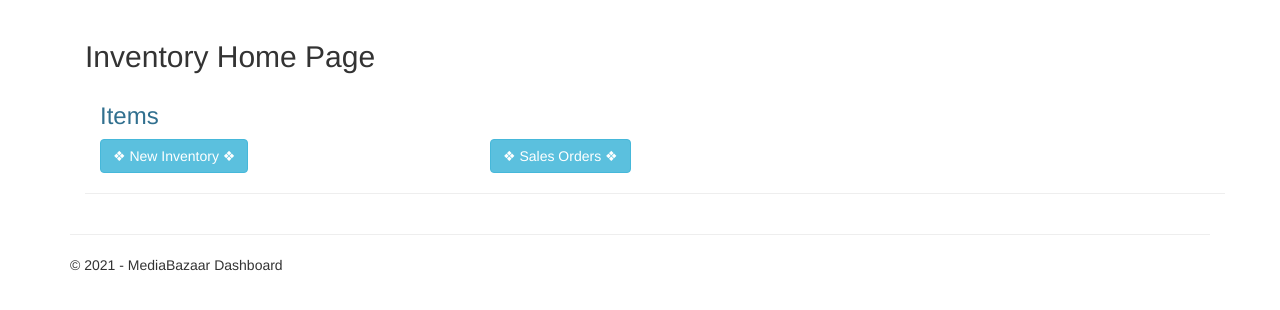
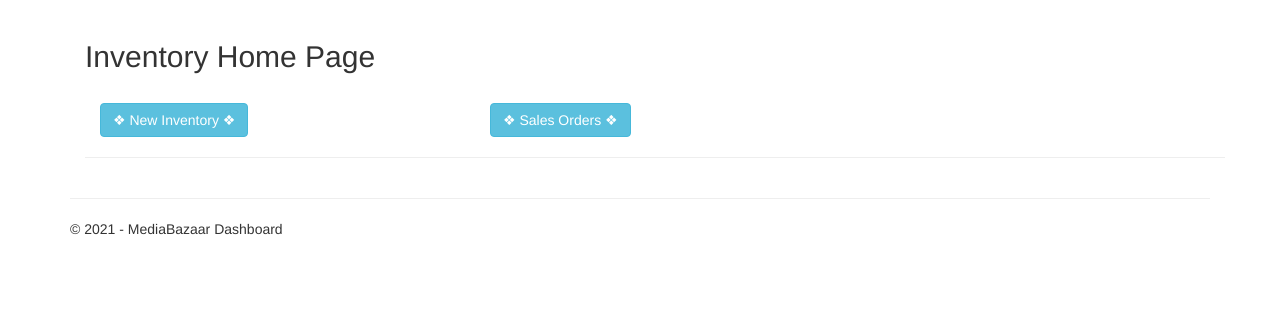
Before and after one commit to Shelton-Classroom/amazon-dashboard-amazon, an ASP.NET MVC app: template Amazon_Dashboard/Amazon_WebApp/Amazon_WebApp/Areas/Inventory/Views/Inventory/Index.cshtml in a window 1280 px wide. Shown: the part 102-412 px from the top of the page. Run offline with ASP.NET Core 8 and stand-ins for ASP.NET MVC 5, Linux system fonts and the light colour scheme; the template is opened without the code that fills it, so the values that code supplies are empty; the project's own start-up code is not run, and a stand-in starts its controllers and pages; some libraries are stand-ins or nearby versions.

Commit message:
Committ All

```diff
--- a/Amazon_Dashboard/Amazon_WebApp/Amazon_WebApp/Areas/Inventory/Views/Inventory/Index.cshtml
+++ b/Amazon_Dashboard/Amazon_WebApp/Amazon_WebApp/Areas/Inventory/Views/Inventory/Index.cshtml
@@ -10,7 +10,7 @@
 <div class="container">
     <div class="row">
         <div class="col-lg-12">
-            <h3 class="text text-info">Items</h3>
+            <h3 class="text text-info"></h3>
         </div>
     </div>
     <div class="row">
```
Also changed, not shown: 2 other files.
